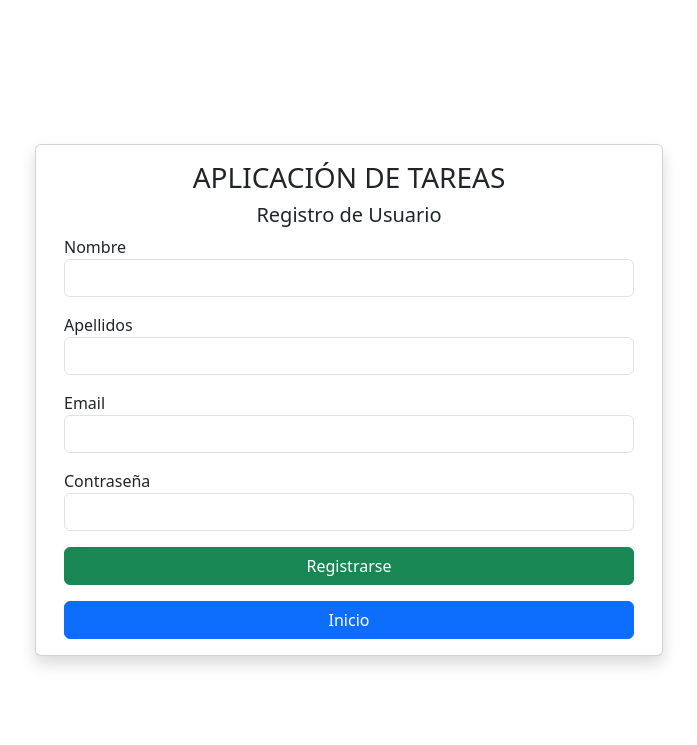
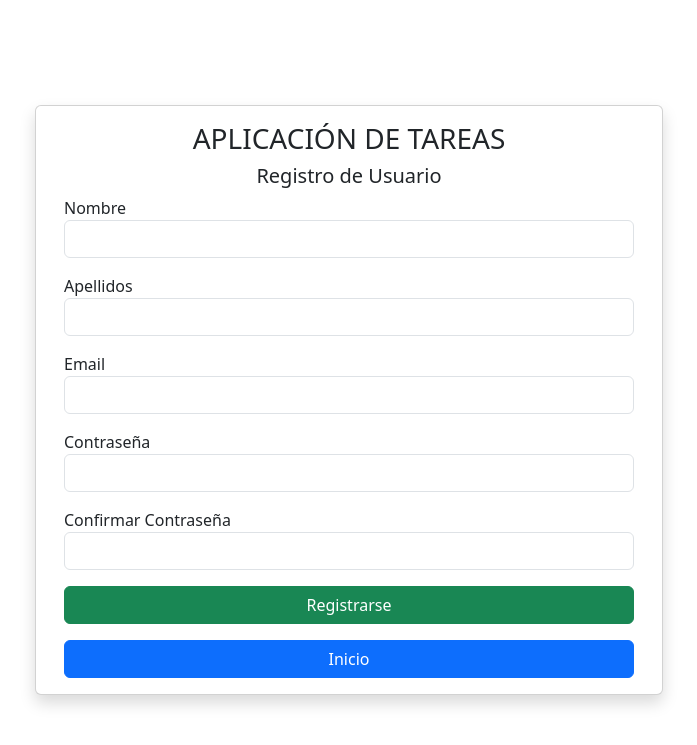
Before and after one commit to Elnuget/GestorT, a Flask app: page /register in a window 1280 px wide. Shown: the top 745 px of the page, without its empty margins (291-988 px from the left). Run offline with Flask 3, Linux system fonts and the light colour scheme; parts of the project's set-up code (start-up, migrations or seed data) failed here and were passed over; some libraries are stand-ins or nearby versions.

Commit message:
Cambios en verificacion de contraseña

```diff
--- a/app.py
+++ b/app.py
@@ -142,9 +142,14 @@ def register():
         surnames = request.form['surnames']
         email = request.form['email']
         password = request.form['password']
+        confirm_password = request.form['confirm_password']
 
-        if not name or not surnames or not email or not password:
+        if not name or not surnames or not email or not password or not confirm_password:
             flash('Todos los campos son obligatorios', 'danger')
+            return redirect(url_for('register'))
+
+        if password != confirm_password:
+            flash('Las contraseñas no coinciden', 'danger')
             return redirect(url_for('register'))
 
         cur = mysql.connection.cursor()
@@ -186,7 +191,6 @@ def register():
 # FALTA: - Colocar un tiempo límite para ingresar el código de verificación
 #       - Después de cierto tiempo, borrar el usuario
 #       - En caso de que se haya registrado pero no haya verificado, y se vuelva a registrar, borrar el registro anterior y volver a enviar el código de verificación
-#       - Verificación de contraseñas
 
 @app.route('/verify_email', methods=['GET', 'POST'])
 def verify_email():
--- a/templates/register.html
+++ b/templates/register.html
@@ -1,6 +1,5 @@
 <!DOCTYPE html>
 <html lang="en">
-
 <head>
   <meta charset="UTF-8">
   <meta http-equiv="X-UA-Compatible" content="IE=edge">
@@ -12,15 +11,12 @@
     integrity="sha384-w76AqPfDkMBDXo30jS1Sgez6pr3x5MlQ1ZAGC+nuZB+EYdgRZgiwxhTBTkF7CXvN"
     crossorigin="anonymous"></script>
   <link rel="icon" type="image/png" href="{{ url_for('static', filename='images/favicon.png') }}">
-
 </head>
-
 <body>
   <main class="d-flex">
     <div class="container-fluid row m-0 vh-100 justify-content-center align-items-center">
       <div class="card shadow w-50">
         <div class="card-body">
-
           <!-- Mostrar mensajes flash -->
           {% with messages = get_flashed_messages(with_categories=true) %}
           {% if messages %}
@@ -34,34 +30,27 @@
           {% endwith %}
 
           <!-- Formulario de registro -->
-
           <form action="/register" method="post">
             <h3 class="text-center">APLICACIÓN DE TAREAS</h3>
             <h5 class="text-center">Registro de Usuario</h5>
-
             <label>Nombre</label>
-            <input type="text" class="form-control mb-3" name="name">
-
+            <input type="text" class="form-control mb-3" name="name" required>
             <label>Apellidos</label>
-            <input type="text" class="form-control mb-3" name="surnames">
-
+            <input type="text" class="form-control mb-3" name="surnames" required>
             <label>Email</label>
-            <input type="email" class="form-control mb-3" name="email">
-
+            <input type="email" class="form-control mb-3" name="email" required>
             <label>Contraseña</label>
-            <input type="password" class="form-control mb-3" name="password">
-
+            <input type="password" class="form-control mb-3" name="password" required>
+            <label>Confirmar Contraseña</label>
+            <input type="password" class="form-control mb-3" name="confirm_password" required>
             <button type="submit" class="btn btn-success w-100">Registrarse</button>
           </form>
           <form action="/" method="get">
             <button type="submit" class="btn btn-primary w-100 mt-3">Inicio</button>
           </form>
-
         </div>
       </div>
     </div>
   </main>
-
 </body>
-
 </html>
```
